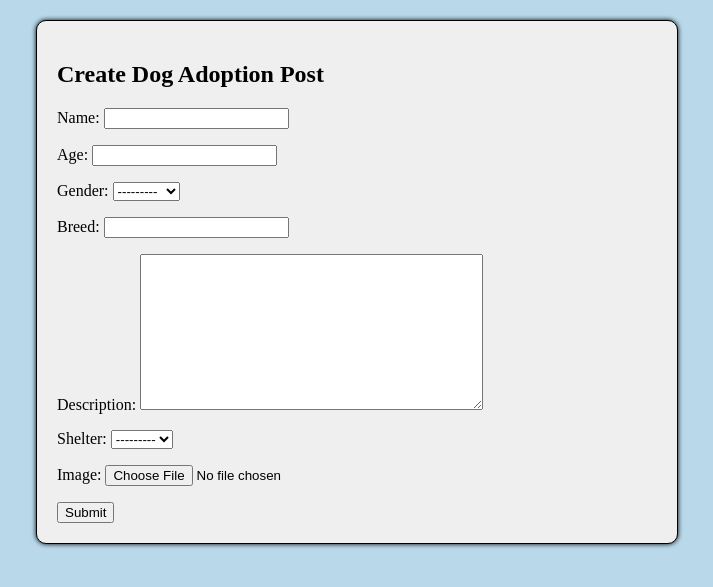
After one commit to rayagrigorova/python-fmi-final-project, a Django app: template gui/templates/create_post.html in a window 1280 px wide. The commit adds this page. Shown: the top 587 px of the page, without its empty margins (283-996 px from the left). Run offline with Django 4.2, Linux system fonts and the light colour scheme; the template is opened without the code that fills it: values that come from a table or form of the project are taken from there, others are empty.

Commit message:
Add form for creating posts

```diff
--- a/gui/forms.py
+++ b/gui/forms.py
@@ -1,9 +1,10 @@
 from django.contrib.auth import get_user_model
 from django import forms
+from django.forms import ModelForm
 from django.shortcuts import render, redirect
 from django.urls import reverse
 
-from .models import RegistrationCode
+from .models import RegistrationCode, DogAdoptionPost
 
 
 class UserRegistrationForm(forms.ModelForm):
@@ -42,3 +43,17 @@ def register(request):
     else:
         form = UserRegistrationForm()
     return render(request, 'registration/register.html', {'form': form})
+
+class DogAdoptionPostForm(forms.ModelForm):
+    class Meta:
+        model = DogAdoptionPost
+        fields = ['name', 'age', 'gender', 'breed', 'description', 'shelter', 'image']
+        widgets = {
+            'name': forms.TextInput(attrs={'class': 'form-control'}),
+            'age': forms.NumberInput(attrs={'class': 'form-control'}),
+            'gender': forms.Select(attrs={'class': 'form-control'}),
+            'breed': forms.TextInput(attrs={'class': 'form-control'}),
+            'description': forms.Textarea(attrs={'class': 'form-control'}),
+            'shelter': forms.Select(attrs={'class': 'form-control'}),
+            'image': forms.FileInput(attrs={'class': 'form-control'}),
+        }
--- a/gui/models.py
+++ b/gui/models.py
@@ -1,3 +1,4 @@
+from django.contrib.auth import get_user_model
 from django.contrib.auth.models import AbstractUser
 from django.db import models
 from django.urls import reverse
@@ -22,6 +23,8 @@ class RegistrationCode(models.Model):
 
 
 class Shelter(models.Model):
+    user = models.ForeignKey(get_user_model(), on_delete=models.CASCADE, related_name='shelter',
+                             limit_choices_to={'role': 'shelter'}, null=True)
     name = models.CharField(max_length=255)
     working_hours = models.CharField(max_length=255)
     phone = models.CharField(max_length=20)
@@ -46,7 +49,7 @@ class DogAdoptionPost(models.Model):
     gender = models.CharField(max_length=6, choices=GENDER_CHOICES)
     breed = models.CharField(max_length=255)
     description = models.TextField()
-    shelter = models.ForeignKey(Shelter, on_delete=models.CASCADE)
+    shelter = models.ForeignKey(Shelter, on_delete=models.CASCADE, null=True)
     image = models.ImageField(upload_to='dogs/', blank=True, null=True)
 
     def __str__(self):
--- /dev/null
+++ b/gui/templates/create_post.html
@@ -0,0 +1,12 @@
+{% extends "base.html" %}
+
+{% block content %}
+  <div class="container">
+    <h2>Create Dog Adoption Post</h2>
+    <form method="post" enctype="multipart/form-data">
+      {% csrf_token %}
+      {{ form.as_p }}
+      <button type="submit" class="btn btn-primary">Submit</button>
+    </form>
+  </div>
+{% endblock %}
--- a/gui/templates/index.html
+++ b/gui/templates/index.html
@@ -7,6 +7,10 @@
         <button type="submit" class="float-right">Logout</button>
     </form>
     <div class="header">Welcome!</div>
+
+    {% if request.user.role == 'shelter' %}
+        <a href="{% url 'create_post' %}">Create Post</a>
+    {% endif %}
 
 <div class="dog-container">
     {% for dog in dogs %}
@@ -22,7 +26,7 @@
             {% endif %}
         </div>
         <p>Shelter: {{ dog.shelter.name }}</p>
-        <a href="{% url 'dog_details' pk=dog.pk %}">View Details</a>
+        <a href="{% url 'dog-details' pk=dog.pk %}">View Details</a>
     </div>
     {% endfor %}
 </div>
--- a/gui/urls.py
+++ b/gui/urls.py
@@ -3,7 +3,7 @@ from django.contrib.auth import views as auth_views
 
 from . import views
 from .forms import register
-from .views import register_and_login, DogDetailView, ShelterDetailView
+from .views import register_and_login, DogDetailView, ShelterDetailView, create_post
 
 urlpatterns = [
     path('', views.index, name='index'),
@@ -12,5 +12,6 @@ urlpatterns = [
     path('register/', register, name='register'),
     path('register-login/', register_and_login, name='register_and_login'),
     path('dogs/<int:pk>/', DogDetailView.as_view(), name='dog_details'),
-    path('shelters/<int:pk>/', ShelterDetailView.as_view(), name='shelter_details')
+    path('shelters/<int:pk>/', ShelterDetailView.as_view(), name='shelter_details'),
+    path('create-post/', create_post, name='create_post'),
 ]
```
Also changed, not shown: Watchdog/settings.py (+7 -1 lines), gui/views.py (+19 -1 lines), db.sqlite3, gui/migrations/0006_shelter_user_alter_dogadoptionpost_shelter.py (added).
